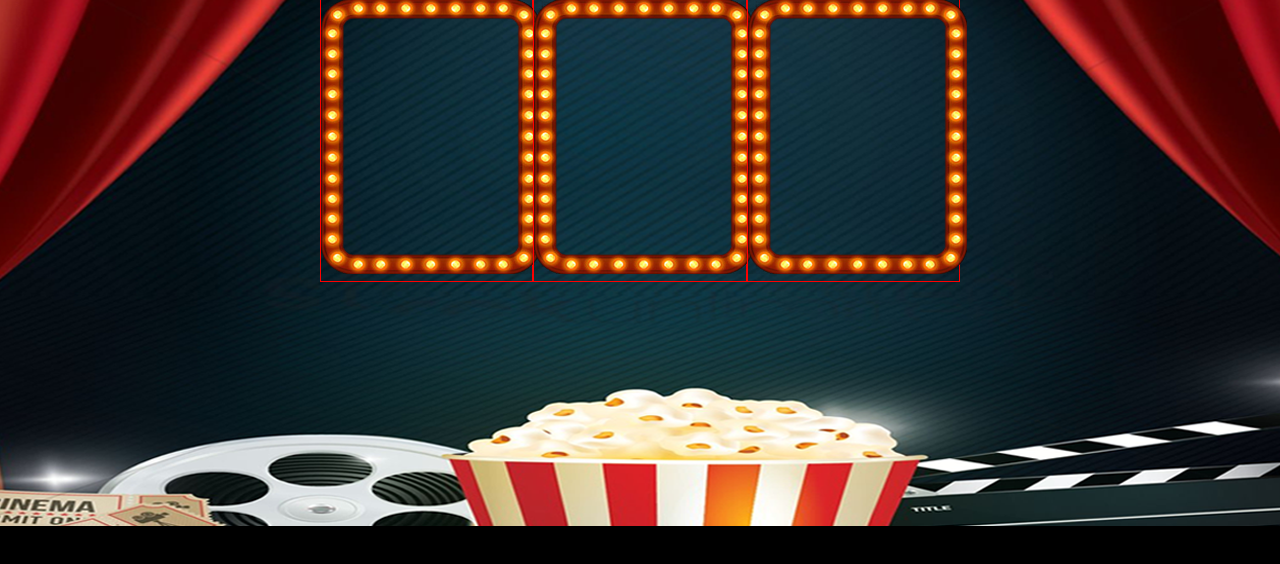
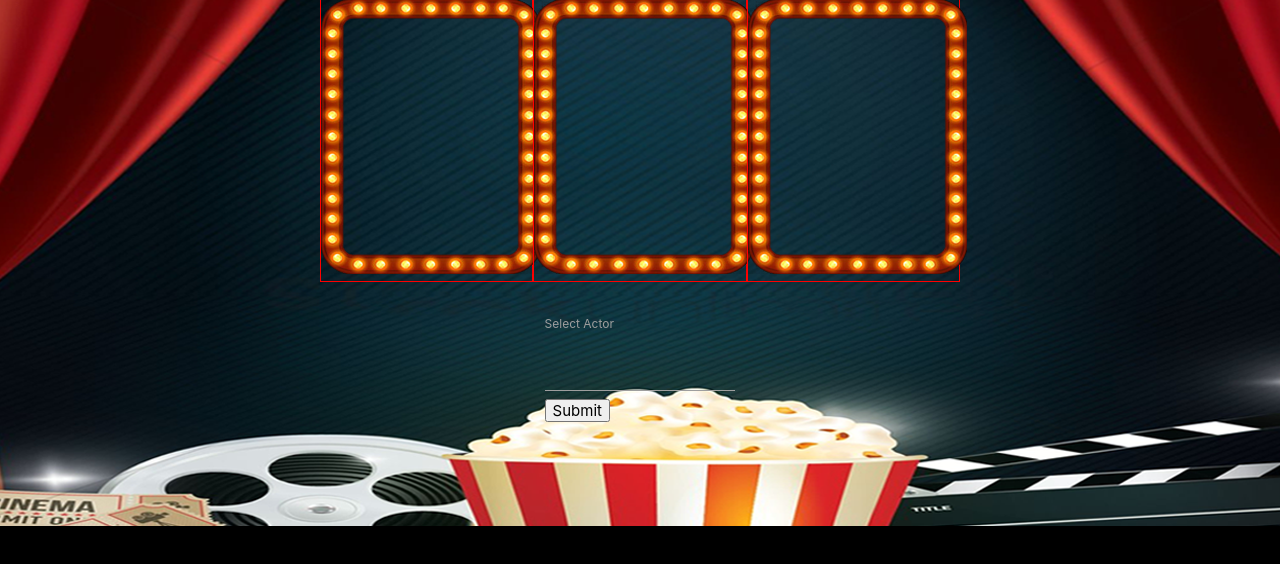
Before and after one commit to Rbriekhof/Project_1, a plain HTML site: page index1.html in a window 1280 px wide. Shown: the part 140-704 px from the top of the page. Drawn offline with nearby package versions, Linux system fonts and the light colour scheme.

Commit message:
Add files via upload

```diff
--- a/index1.html
+++ b/index1.html
@@ -23,8 +23,22 @@
         <div class="col s2" id="facePlate2">
             <img src="./imageFrame.png">
         </div>
+        <div class="col s4"></div>
+    </div>
+    <div class="row" id="container2">
+        <div class="col s3"></div>
+        <div class="col s2"></div>
+        <div class="col s2">
+            <form id="form">
+            <label for="user-input"><p id="input-description">Select Actor</p></label>
+            <input type="text" id="user-input">
+            <input type="submit" id="submit-answer">
+    </form>
+        <div class="col s2"></div>
+        </div>
 
     </div>
+
 
 
 
```
Also changed, not shown: game directions.txt (added). Lines whose indentation alone changed are shown as unchanged.
